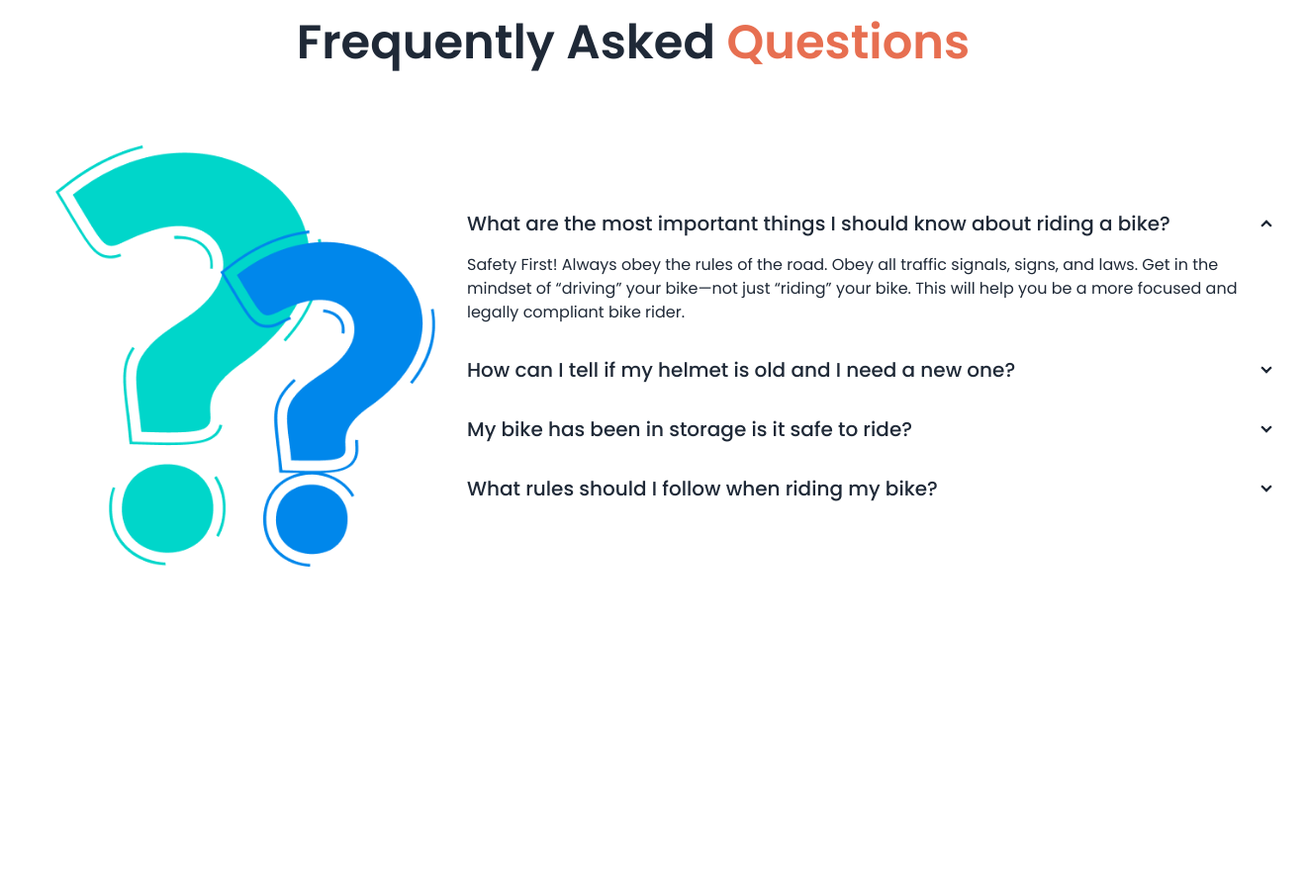
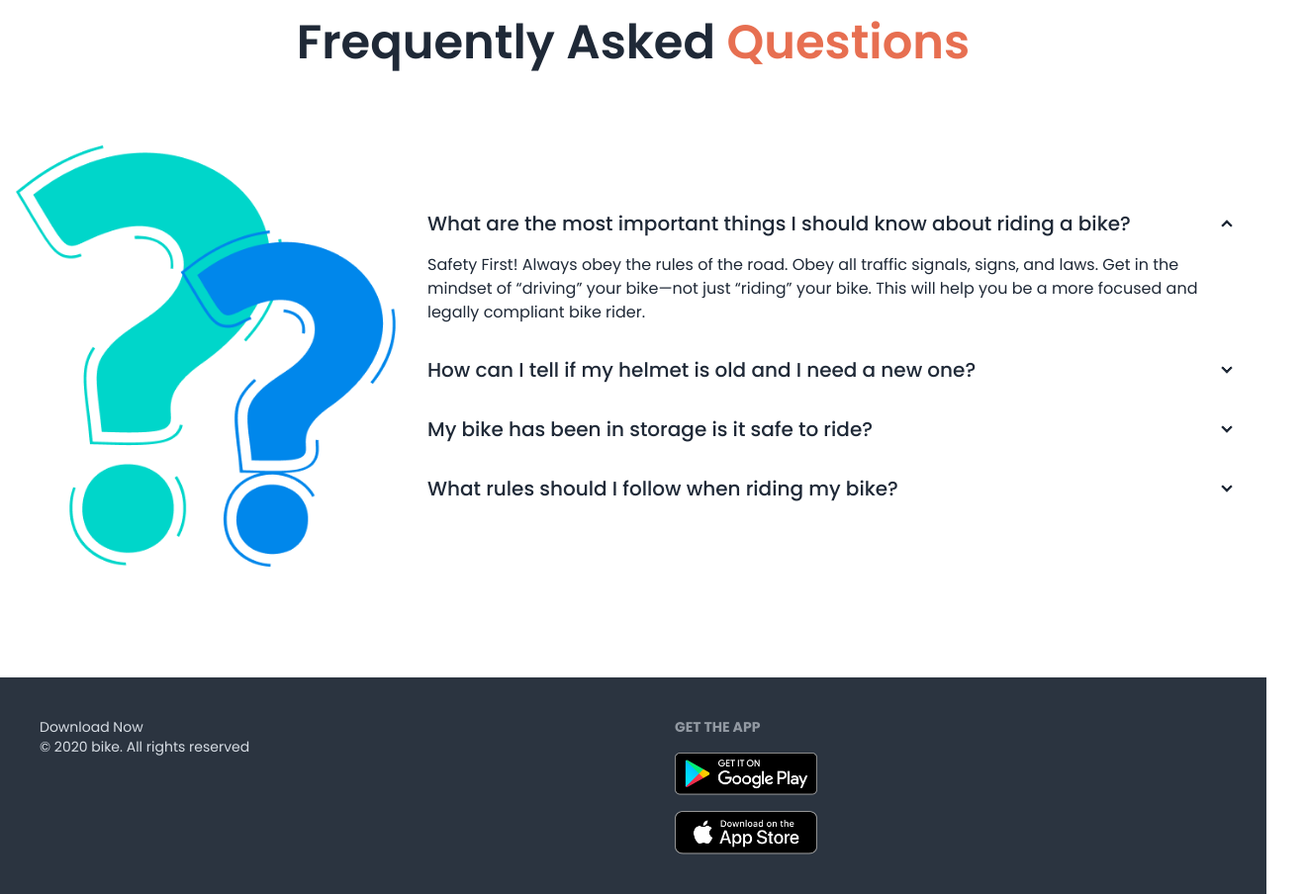
Before and after one commit to Priyo0011/biker-zone-resource, a plain HTML site: page index.html in a window 1280 px wide. Shown: the part 2620-3524 px from the top of the page at 99% size, 1320 px wide, since content can reach past the window. Before the commit the page ends 3305 px from the top, so only its background shows below. Drawn offline with nearby package versions, Linux system fonts and the light colour scheme.

Commit message:
added the footer section

```diff
--- a/index.html
+++ b/index.html
@@ -282,7 +282,7 @@
         <!-- FAQ -->
         <section class="my-24">
           <h3 class="text-5xl mb-16 font-semibold text-center">Frequently Asked <span class="text-[#E76F51]">Questions</span></h3>
-          <div class="hero mx-10">
+          <div class="hero">
             <div class="hero-content flex-col lg:flex-row">
               <img src="images/others/faq.png" class="max-w-sm rounded-lg " />
               <div class="">
@@ -327,8 +327,18 @@
           </div>
         </section>
     </main>
-    <footer>
+    <footer class="footer p-10 bg-neutral text-neutral-content">
+      <aside>
 
+        <p>Download Now<br/>© 2020 bike. All rights reserved</p>
+      </aside>
+      <nav>
+        <header class="footer-title">Get the App</header>
+        <div class="grid grid-cols-1 gap-4">
+          <a><img class="w-36" src="images/others/android.png" alt=""></a>
+          <a><img class="w-36" src="images/others/ios.png" alt=""></a>
+        </div>
+      </nav>
     </footer>
 </body>
 </html>
```
